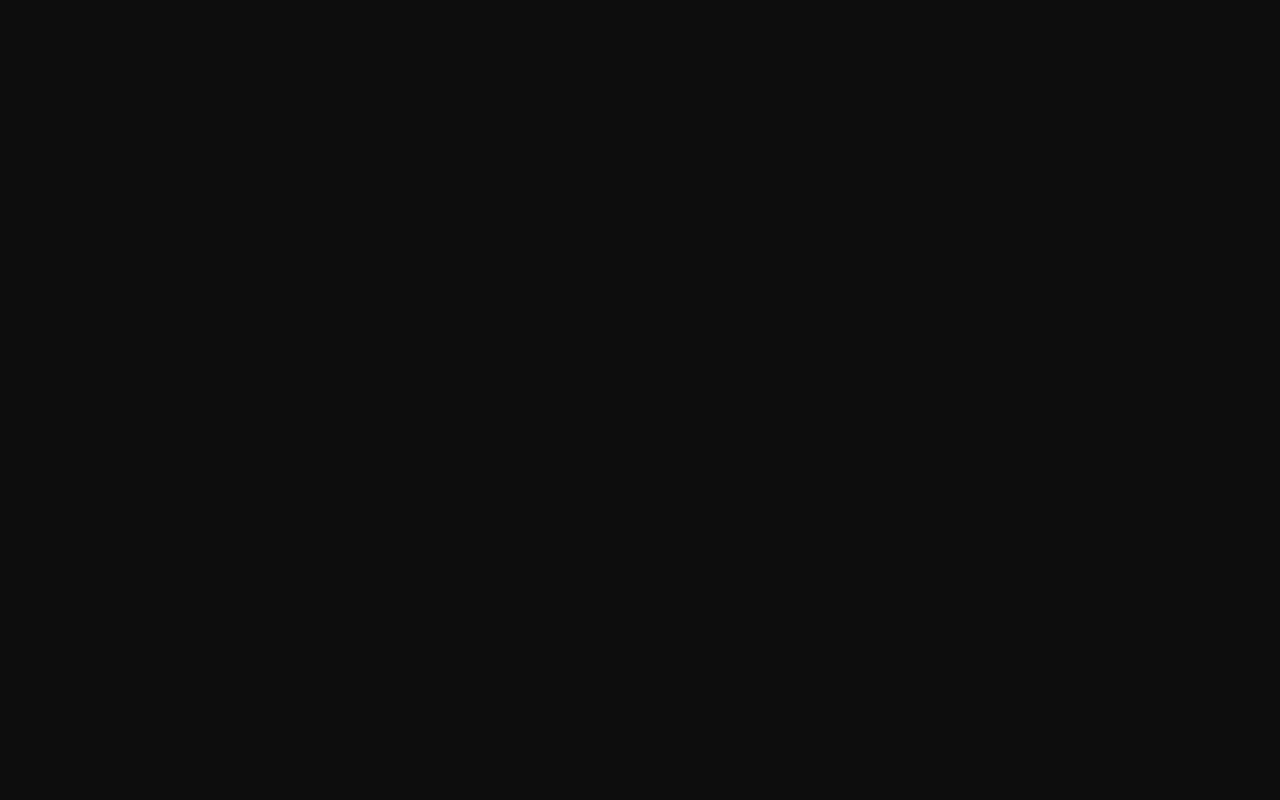
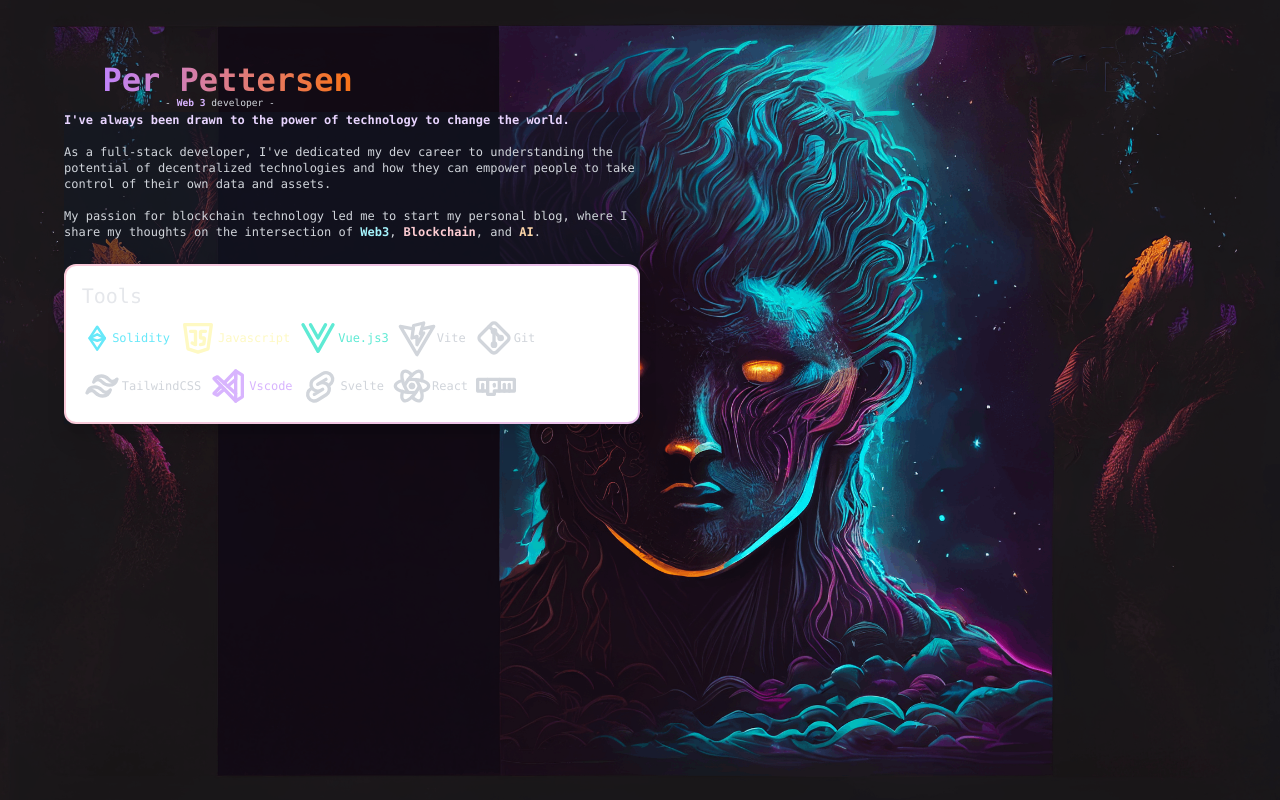
Before and after one commit to kodevasse/AI_AVATAR_web3per, a Vue app: page / in a window 1280 px wide. Built offline with nearby package versions, Linux system fonts and the light colour scheme.

Commit message:
changed background img to 80% quality

```diff
--- a/src/views/HomeView.vue
+++ b/src/views/HomeView.vue
@@ -10,8 +10,6 @@ import IconBrandTailwind from "@/components/icons/IconBrandTailwind.vue";
 import IconBrandVue from "@/components/icons/IconBrandVue.vue";
 import IconBrandVscode from "@/components/icons/IconBrandVscode.vue";
 import IconBrandVite from "@/components/icons/IconBrandVite.vue";
-
-const loading = ref(true);
 
 const screenWidth = ref(window.innerWidth);
 
@@ -28,12 +26,9 @@ const widthHeight = computed(() => {
 </script>
 
 <template>
-  <div v-if="loading" class="loading-spinner"></div>
   <div
     class="h-screen w-screen p-0 m-0 bg-local sm:bg-cover bg-no-repeat bg-center transition-all ease-in-out duration-100 relative"
-    v-else
-    style="background-image: url(/images/web3permain.png)"
-    @load="loading = false"
+    style="background-image: url(/images/web3permain80.png)"
   >
     <Transition>
       <div class="text-gray-300 font-mono flex flex-col overflow-hidden">
```
Also changed, not shown: public/images/web3permain80.png (added).
